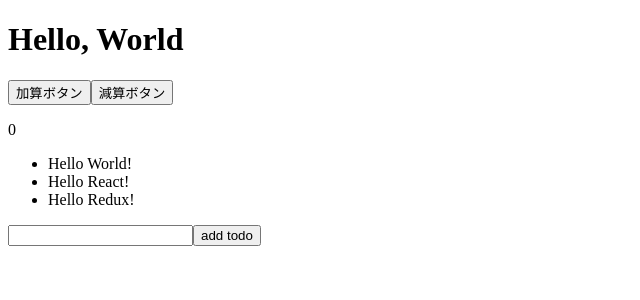
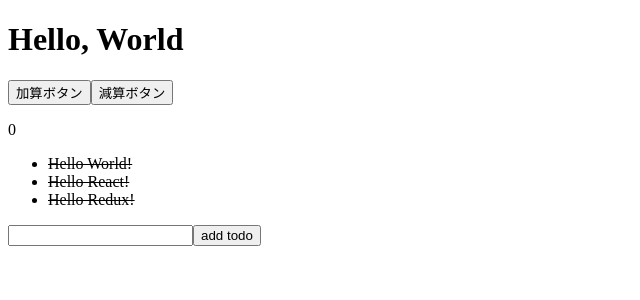
Before and after one commit to tofu0308/202004, a React (Create React App) app: page / in a window 1280 px wide. Shown: the top 300 px of the page, without its empty margins (0-640 px from the left). Built offline with nearby package versions, Linux system fonts and the light colour scheme.

Commit message:
completed要素を追加、初期値trueにして動作確認

```diff
--- a/src/components/Todo.js
+++ b/src/components/Todo.js
@@ -1,7 +1,7 @@
 import React /*,{ PropTypes }*/ from 'react'
 
-const Todo = ({ text }) => (
-  <li>
+const Todo = ({ completed,text }) => (
+  <li style={{textDecoration: completed ? 'line-through' : 'none'}}>
     {text}
   </li>
 )
--- a/src/reducers/todos.js
+++ b/src/reducers/todos.js
@@ -3,7 +3,8 @@ const todo = (state, action) => {
     case 'ADD_TODO':
       return {
         id: action.id,
-        text: action.text
+        text: action.text,
+        completed: true
       }
     default:
       return state
```
